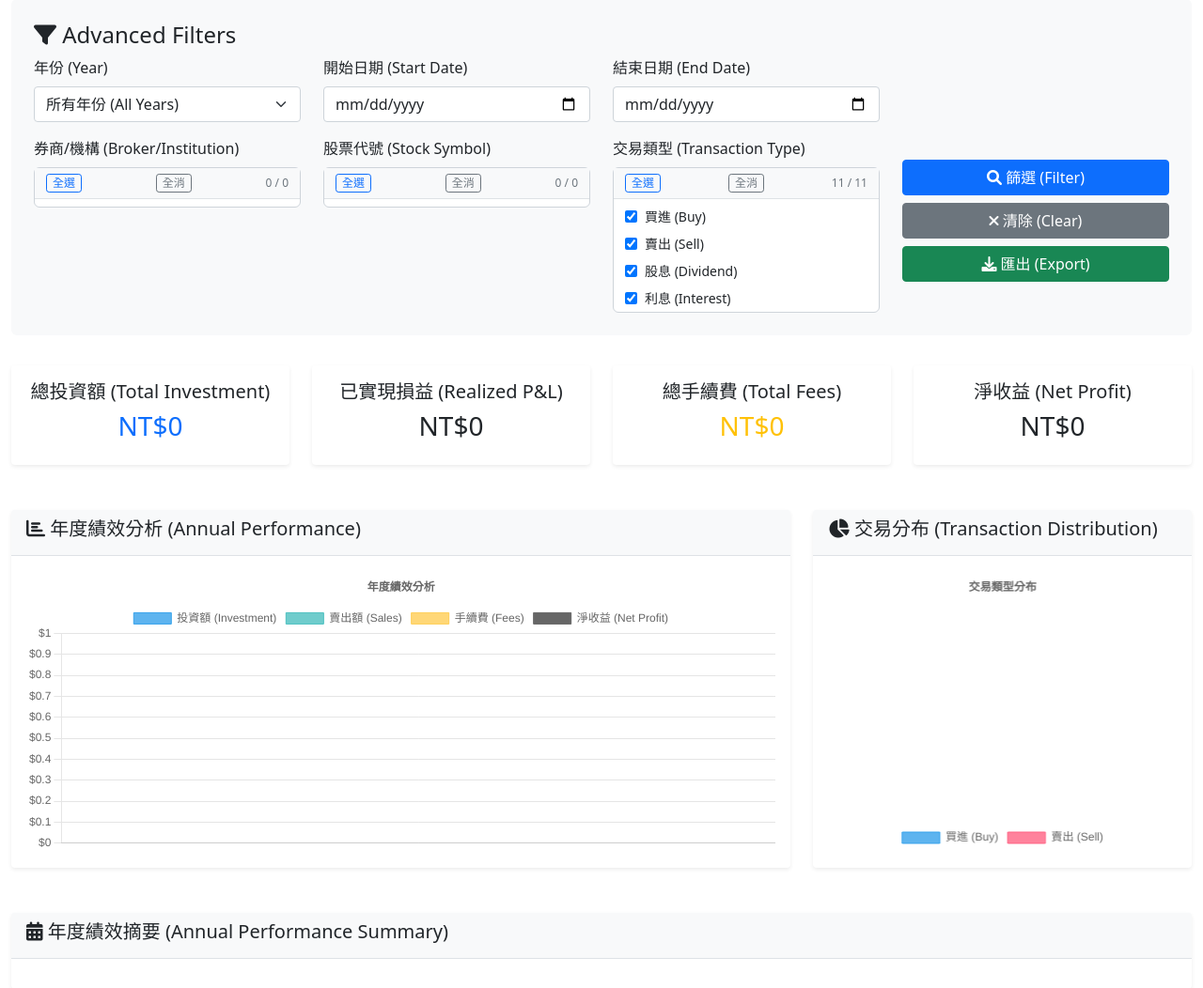
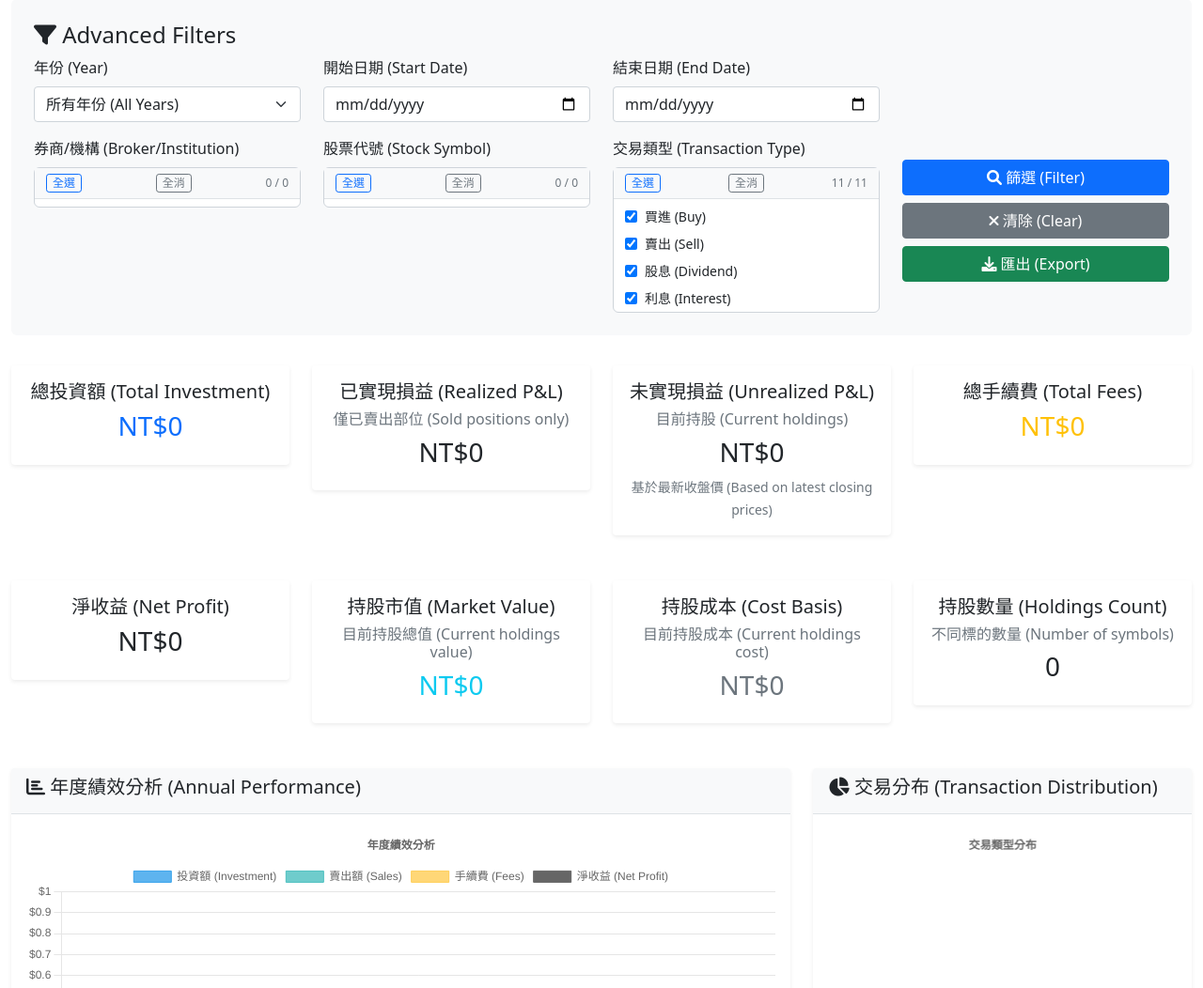
Before and after one commit to zheharry/my-portfolio, a Flask app: page / in a window 1280 px wide. Shown: the part 218-1270 px from the top of the page at 94% size. Run offline with Flask 3, Linux system fonts and the light colour scheme; data that the repository does not hold is empty.

Commit message:
Complete P&L separation: Fix realized P&L and add unrealized P&L with Yahoo Finance integration
Co-authored-by: zheharry <26018+zheharry@users.noreply.github.com>

```diff
--- a/app.py
+++ b/app.py
@@ -515,8 +515,8 @@ class PortfolioAPI:
                 elif net_amount_ntd < 0 and symbol is None:  # Withdrawal
                     total_withdrawals_ntd += abs(net_amount_ntd)
 
-            # Calculate derived metrics
-            realized_gain_loss_ntd = total_sales_ntd - total_purchases_ntd
+            # Calculate CORRECTED realized P&L (only from sold quantities)
+            realized_gain_loss_ntd = self._calculate_true_realized_pnl(filters)
             net_after_fees_ntd = realized_gain_loss_ntd - total_fees_ntd - total_taxes_ntd
 
             return {
@@ -531,6 +531,186 @@ class PortfolioAPI:
                 'realized_gain_loss': realized_gain_loss_ntd,
                 'net_after_fees': net_after_fees_ntd
             }
+
+    def _calculate_true_realized_pnl(self, filters=None):
+        """Calculate true realized P&L from only SOLD quantities using matched buy/sell pairs"""
+        # Broker mapping for filtering
+        broker_mapping = {
+            '國泰證券': 'CATHAY',
+            'Charles Schwab': 'SCHWAB',
+            'TD Ameritrade': 'TDA'
+        }
+
+        # Get position analysis query - same as portfolio_performance_analysis
+        positions_query = """
+            SELECT
+                t.symbol,
+                t.broker,
+                SUM(CASE WHEN t.transaction_type = '買進' OR t.transaction_type = 'BUY' THEN t.quantity ELSE 0 END) as total_bought,
+                SUM(CASE WHEN t.transaction_type = '賣出' OR t.transaction_type = 'SELL' THEN t.quantity ELSE 0 END) as total_sold,
+                SUM(CASE WHEN t.transaction_type = '買進' OR t.transaction_type = 'BUY' THEN ABS(t.net_amount) ELSE 0 END) as total_invested,
+                SUM(CASE WHEN t.transaction_type = '賣出' OR t.transaction_type = 'SELL' THEN t.net_amount ELSE 0 END) as total_received,
+                t.currency
+            FROM transactions t
+            WHERE t.symbol IS NOT NULL AND t.symbol != ''
+        """
+
+        # Apply filters
+        params = []
+        if filters:
+            # Handle multi-select broker filter
+            if filters.get('broker'):
+                broker_filter = filters['broker']
+                if isinstance(broker_filter, list) and len(broker_filter) > 0:
+                    short_names = [broker_mapping.get(broker, broker) for broker in broker_filter]
+                    placeholders = ','.join(['?' for _ in short_names])
+                    positions_query += f" AND t.broker IN ({placeholders})"
+                    params.extend(short_names)
+                elif isinstance(broker_filter, str):
+                    short_name = broker_mapping.get(broker_filter, broker_filter)
+                    positions_query += " AND t.broker = ?"
+                    params.append(short_name)
+
+        positions_query += " GROUP BY t.symbol, t.broker, t.currency ORDER BY t.symbol"
+
+        total_realized_gain_loss_ntd = 0
+
+        with self.get_connection() as conn:
+            cursor = conn.cursor()
+            cursor.execute(positions_query, params)
+            positions_data = cursor.fetchall()
+
+            for row in positions_data:
+                symbol, broker, bought, sold, invested, received, currency = row
+
+                # Only calculate realized P&L for sold quantities
+                if sold > 0:
+                    # Calculate realized gain/loss: received from sales minus cost basis of sold shares
+                    cost_of_sold_shares = invested * (sold / bought) if bought > 0 else 0
+                    realized_gain_loss = received - cost_of_sold_shares
+
+                    # Convert to NTD
+                    realized_gain_loss_ntd = self.convert_to_ntd(realized_gain_loss, currency or 'NTD')
+                    total_realized_gain_loss_ntd += realized_gain_loss_ntd
+
+        return total_realized_gain_loss_ntd
+
+    def _get_current_holdings(self, filters=None):
+        """Get current holdings (bought - sold quantities > 0)"""
+        # Broker mapping for filtering
+        broker_mapping = {
+            '國泰證券': 'CATHAY',
+            'Charles Schwab': 'SCHWAB',
+            'TD Ameritrade': 'TDA'
+        }
+
+        holdings_query = """
+            SELECT
+                t.symbol,
+                t.broker,
+                SUM(CASE WHEN t.transaction_type = '買進' OR t.transaction_type = 'BUY' THEN t.quantity ELSE 0 END) as bought_qty,
+                SUM(CASE WHEN t.transaction_type = '賣出' OR t.transaction_type = 'SELL' THEN ABS(t.quantity) ELSE 0 END) as sold_qty,
+                SUM(CASE WHEN t.transaction_type = '買進' OR t.transaction_type = 'BUY' THEN t.quantity
+                         WHEN t.transaction_type = '賣出' OR t.transaction_type = 'SELL' THEN -ABS(t.quantity) ELSE 0 END) as current_holding,
+                AVG(CASE WHEN t.transaction_type = '買進' OR t.transaction_type = 'BUY' THEN t.price ELSE NULL END) as avg_cost,
+                SUM(CASE WHEN t.transaction_type = '買進' OR t.transaction_type = 'BUY' THEN ABS(t.net_amount) ELSE 0 END) as total_invested,
+                t.currency
+            FROM transactions t
+            WHERE t.symbol IS NOT NULL AND t.symbol != ''
+        """
+
+        # Apply filters
+        params = []
+        if filters:
+            if filters.get('broker'):
+                broker_filter = filters['broker']
+                if isinstance(broker_filter, list) and len(broker_filter) > 0:
+                    short_names = [broker_mapping.get(broker, broker) for broker in broker_filter]
+                    placeholders = ','.join(['?' for _ in short_names])
+                    holdings_query += f" AND t.broker IN ({placeholders})"
+                    params.extend(short_names)
+                elif isinstance(broker_filter, str):
+                    short_name = broker_mapping.get(broker_filter, broker_filter)
+                    holdings_query += " AND t.broker = ?"
+                    params.append(short_name)
+
+        holdings_query += " GROUP BY t.symbol, t.broker, t.currency HAVING current_holding > 0"
+
+        with self.get_connection() as conn:
+            cursor = conn.cursor()
+            cursor.execute(holdings_query, params)
+            return cursor.fetchall()
+
+    def _get_current_prices(self, symbols):
+        """Fetch current prices for symbols from Yahoo Finance"""
+        import yfinance as yf
+
+        prices = {}
+        for symbol in symbols:
+            try:
+                ticker = yf.Ticker(symbol)
+                hist = ticker.history(period="1d")
+                if not hist.empty:
+                    prices[symbol] = hist['Close'].iloc[-1]
+                else:
+                    prices[symbol] = None
+            except Exception as e:
+                print(f"Error fetching price for {symbol}: {e}")
+                prices[symbol] = None
+        return prices
+
+    def calculate_unrealized_pnl(self, filters=None):
+        """Calculate unrealized P&L for current holdings using Yahoo Finance prices"""
+        holdings = self._get_current_holdings(filters)
+
+        if not holdings:
+            return {
+                'unrealized_pnl': 0,
+                'total_market_value': 0,
+                'total_cost_basis': 0,
+                'holdings_count': 0,
+                'price_fetch_errors': []
+            }
+
+        # Get unique symbols for price fetching
+        symbols = list(set([holding[0] for holding in holdings]))  # symbol is first column
+        current_prices = self._get_current_prices(symbols)
+
+        total_unrealized_pnl_ntd = 0
+        total_market_value_ntd = 0
+        total_cost_basis_ntd = 0
+        price_fetch_errors = []
+
+        for holding in holdings:
+            symbol, broker, bought_qty, sold_qty, current_holding, avg_cost, total_invested, currency = holding
+
+            current_price = current_prices.get(symbol)
+            if current_price is None:
+                price_fetch_errors.append(symbol)
+                # Use avg cost as fallback
+                current_price = avg_cost or 0
+
+            # Calculate cost basis for remaining shares
+            cost_basis = (total_invested * (current_holding / bought_qty)) if bought_qty > 0 else 0
+            market_value = current_holding * current_price
+
+            # Convert to NTD
+            cost_basis_ntd = self.convert_to_ntd(cost_basis, currency or 'NTD')
+            market_value_ntd = self.convert_to_ntd(market_value, currency or 'NTD')
+
+            unrealized_pnl_ntd = market_value_ntd - cost_basis_ntd
+
+            total_unrealized_pnl_ntd += unrealized_pnl_ntd
+            total_market_value_ntd += market_value_ntd
+            total_cost_basis_ntd += cost_basis_ntd
+
+        return {
+            'unrealized_pnl': total_unrealized_pnl_ntd,
+            'total_market_value': total_market_value_ntd,
+            'total_cost_basis': total_cost_basis_ntd,
+            'holdings_count': len(holdings),
+            'price_fetch_errors': price_fetch_errors
+        }
 
     def get_portfolio_performance_analysis(self, filters=None):
         """Get portfolio performance analysis distinguishing between cash flow and investment performance"""
@@ -968,6 +1148,28 @@ def api_data_freshness_report():
             'error': str(e)
         }), 500
 
+@app.route('/api/unrealized-pnl')
+def api_unrealized_pnl():
+    """Calculate unrealized P&L for current holdings"""
+    try:
+        # Get filters from request parameters
+        filters = {}
+        if request.args.get('broker'):
+            broker_list = request.args.getlist('broker')
+            filters['broker'] = broker_list if len(broker_list) > 1 else broker_list[0] if broker_list else None
+
+        result = portfolio_api.calculate_unrealized_pnl(filters)
+        return jsonify(result)
+    except Exception as e:
+        return jsonify({
+            'error': str(e),
+            'unrealized_pnl': 0,
+            'total_market_value': 0,
+            'total_cost_basis': 0,
+            'holdings_count': 0,
+            'price_fetch_errors': []
+        }), 500
+
 if __name__ == '__main__':
     # Ensure templates directory exists
     os.makedirs('templates', exist_ok=True)
--- a/static/dashboard.js
+++ b/static/dashboard.js
@@ -500,6 +500,63 @@ class PortfolioDashboard {
         const netProfitElement = document.getElementById('netProfit');
         netProfitElement.innerHTML = this.formatNetAmount(netProfit, 'NTD');
         netProfitElement.className = netProfit >= 0 ? 'gain' : 'loss';
+
+        // Load unrealized P&L data
+        this.loadUnrealizedPnL();
+    }
+
+    // Load unrealized P&L data
+    async loadUnrealizedPnL() {
+        try {
+            const params = new URLSearchParams();
+
+            // Handle filters, including arrays
+            Object.entries(this.currentFilters).forEach(([key, value]) => {
+                if (Array.isArray(value)) {
+                    // For arrays, add each value separately
+                    value.forEach(v => params.append(key, v));
+                } else {
+                    params.append(key, value);
+                }
+            });
+
+            const unrealizedData = await this.fetchAPI(`/api/unrealized-pnl?${params}`);
+            this.updateUnrealizedPnLCards(unrealizedData);
+        } catch (error) {
+            console.error('Error loading unrealized P&L:', error);
+            // Set default values on error
+            this.updateUnrealizedPnLCards({
+                unrealized_pnl: 0,
+                total_market_value: 0,
+                total_cost_basis: 0,
+                holdings_count: 0,
+                price_fetch_errors: []
+            });
+        }
+    }
+
+    // Update unrealized P&L cards
+    updateUnrealizedPnLCards(data) {
+        // Update unrealized P&L
+        const unrealizedPL = data.unrealized_pnl || 0;
+        const unrealizedPLElement = document.getElementById('unrealizedPL');
+        unrealizedPLElement.innerHTML = this.formatNetAmount(unrealizedPL, 'NTD');
+        unrealizedPLElement.className = unrealizedPL >= 0 ? 'gain' : 'loss';
+
+        // Update market value
+        document.getElementById('marketValue').textContent = `NT$${this.formatNumber(data.total_market_value || 0)}`;
+
+        // Update cost basis
+        document.getElementById('costBasis').textContent = `NT$${this.formatNumber(data.total_cost_basis || 0)}`;
+
+        // Update holdings count
+        document.getElementById('holdingsCount').textContent = data.holdings_count || 0;
+
+        // Show warning for price fetch errors if any
+        if (data.price_fetch_errors && data.price_fetch_errors.length > 0) {
+            console.warn('Failed to fetch prices for symbols:', data.price_fetch_errors);
+            // You could add a visual indicator here for price fetch failures
+        }
     }
 
     // Update performance display
--- a/templates/index.html
+++ b/templates/index.html
@@ -311,7 +311,18 @@
                 <div class="card summary-card">
                     <div class="card-body text-center">
                         <h5 class="card-title">已實現損益 (Realized P&L)</h5>
+                        <h6 class="text-muted">僅已賣出部位 (Sold positions only)</h6>
                         <h3 id="realizedPL">$0</h3>
+                    </div>
+                </div>
+            </div>
+            <div class="col-md-3">
+                <div class="card summary-card">
+                    <div class="card-body text-center">
+                        <h5 class="card-title">未實現損益 (Unrealized P&L)</h5>
+                        <h6 class="text-muted">目前持股 (Current holdings)</h6>
+                        <h3 id="unrealizedPL">$0</h3>
+                        <small class="text-muted">基於最新收盤價 (Based on latest closing prices)</small>
                     </div>
                 </div>
             </div>
@@ -323,11 +334,42 @@
                     </div>
                 </div>
             </div>
+        </div>
+
+        <!-- Second Row of Summary Cards -->
+        <div class="row mb-4">
             <div class="col-md-3">
                 <div class="card summary-card">
                     <div class="card-body text-center">
                         <h5 class="card-title">淨收益 (Net Profit)</h5>
                         <h3 id="netProfit">$0</h3>
+                    </div>
+                </div>
+            </div>
+            <div class="col-md-3">
+                <div class="card summary-card">
+                    <div class="card-body text-center">
+                        <h5 class="card-title">持股市值 (Market Value)</h5>
+                        <h6 class="text-muted">目前持股總值 (Current holdings value)</h6>
+                        <h3 class="text-info" id="marketValue">$0</h3>
+                    </div>
+                </div>
+            </div>
+            <div class="col-md-3">
+                <div class="card summary-card">
+                    <div class="card-body text-center">
+                        <h5 class="card-title">持股成本 (Cost Basis)</h5>
+                        <h6 class="text-muted">目前持股成本 (Current holdings cost)</h6>
+                        <h3 class="text-secondary" id="costBasis">$0</h3>
+                    </div>
+                </div>
+            </div>
+            <div class="col-md-3">
+                <div class="card summary-card">
+                    <div class="card-body text-center">
+                        <h5 class="card-title">持股數量 (Holdings Count)</h5>
+                        <h6 class="text-muted">不同標的數量 (Number of symbols)</h6>
+                        <h3 class="text-dark" id="holdingsCount">0</h3>
                     </div>
                 </div>
             </div>
```
